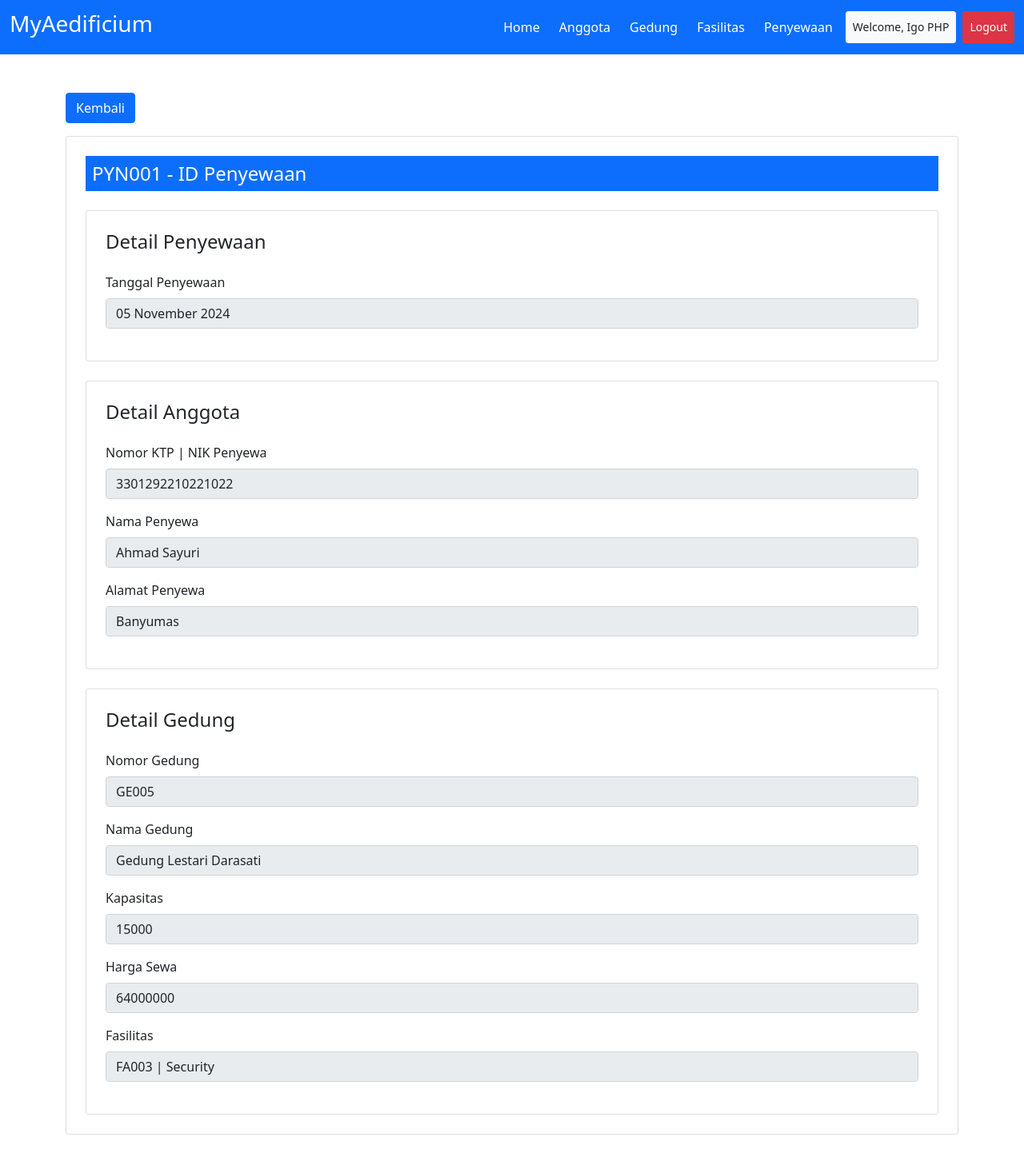
After one commit to hiIgooTgar/sistem_basis_data_pratikum, a PHP site: page /src/detail_penyewaan.php?id_penyewaan=PYN001 in a window 1280 px wide. The commit adds this page. Shown: the whole page at 80% size. Run offline with PHP 8.4, Linux system fonts and the light colour scheme; a user stored in the database is signed in; data comes from the database, SQL or seed files in the repository.

Commit message:
SBD | Praktikum - UTS Code - Update Code

```diff
--- a/uts/assets/css/style.css
+++ b/uts/assets/css/style.css
@@ -31,6 +31,6 @@
 
 .content-card-sign .home-icon {
   position: absolute;
-  bottom: 3%;
-  right: -5%;
+  bottom: -8%;
+  right: 0;
 }
--- a/uts/index.php
+++ b/uts/index.php
@@ -65,13 +65,13 @@
             <h3>Selamat Datang di Webiste</h3>
             <h2><b>Penyewaan Gedung | <span class="text-primary">MyAedificium</span></b></h2>
             <p class="wid">Lorem ipsum dolor sit amet consectetur, adipisicing elit. Aut quibusdam nulla impedit officia fuga. Reprehenderit aut dignissimos quisquam adipisci aliquam pariatur ad recusandae facere harum? Omnis explicabo vero voluptates adipisci?</p>
-            <a href="" class="btn btn-primary mt-2">Selengkapnya...</a>
+            <a href="#about" class="btn btn-primary mt-2">Selengkapnya...</a>
         </div>
     </main>
     </div>
     <div class="bg-white text-dark pt-3">
         <div class="container">
-            <section class="about-section my-5">
+            <section class="about-section py-5" id="about">
                 <h2>Tentang <span class="text-primary">MyAedificium</span></h2>
                 <div class="row">
                     <div class="col-md-6">
@@ -132,7 +132,7 @@
 
         </div>
         <footer class="bg-light py-3">
-            <p class="text-center">MyAedificium | <span id="date_copy"></span></p>
+            <p class="text-center mb-0">MyAedificium | &copy; <span id="date_copy"></span></p>
         </footer>
 
     </div>
--- a/uts/src/anggota.php
+++ b/uts/src/anggota.php
@@ -11,7 +11,8 @@ include '../components/header.php'
       Tambah data anggota
     </button>
 
-    <table class="table table-hover table-responsive">
+    <div class="table-responsive">
+      <table class="table table-hover">
         <thead>
           <tr>
             <th scope="col">No</th>
@@ -36,7 +37,7 @@ include '../components/header.php'
               <td><?= $data['nama'] ?></td>
               <td><?= $data['alamat'] ?></td>
               <td>
-              <a href="" class="badge bg-warning text-dark">Ubah</a>
+                <a href="./ubah_anggota.php?no_ktp=<?= $data['no_ktp'] ?>" class="badge bg-warning text-dark">Ubah</a>
                 <a href="./delete_anggota.php?no_ktp=<?= $data['no_ktp'] ?>" onclick="return confirm('Apakah anda ingin dihapus?')" class="badge bg-danger">Hapus</a>
               </td>
             </tr>
@@ -46,6 +47,7 @@ include '../components/header.php'
 
         </tbody>
       </table>
+    </div>
 
     <div class="modal fade" id="staticBackdrop" data-bs-backdrop="static" data-bs-keyboard="false" tabindex="-1" aria-labelledby="staticBackdropLabel" aria-hidden="true">
       <div class="modal-dialog">
--- /dev/null
+++ b/uts/src/detail_penyewaan.php
@@ -0,0 +1,82 @@
+<?php
+
+include '../connection/config.php';
+include '../components/header.php';
+
+if (!isset($_GET['id_penyewaan'])) {
+    header("Location: ../");
+}
+
+$id_penyewaan = $_GET['id_penyewaan'];
+
+$query = "SELECT penyewaan.*, anggota.*, gedung.*, fasilitas.* FROM penyewaan
+INNER JOIN anggota ON penyewaan.no_ktp = anggota.no_ktp
+INNER JOIN gedung ON penyewaan.no_gedung = gedung.no_gedung
+INNER JOIN fasilitas ON gedung.id_fasilitas = fasilitas.id_fasilitas
+WHERE id_penyewaan = '$id_penyewaan'";
+$sql = mysqli_query($connect, $query);
+$dataPenyewaan = mysqli_fetch_array($sql);
+
+
+?>
+
+<div class="row">
+    <div class="col-md-12">
+        <a href="./penyewaan.php" class="btn btn-primary mb-3">Kembali</a>
+        <div class="card p-4">
+            <h4 class="bg-primary p-2 text-white mb-4"><?= $dataPenyewaan['id_penyewaan'] ?> - ID Penyewaan</h3>
+                <div class="card p-4 mb-4">
+                    <h4 class="mb-4">Detail Penyewaan</h3>
+                        <div class="mb-3">
+                            <label for="tanggal_penyewaan" class="form-label">Tanggal Penyewaan</label>
+                            <input disabled type="text" value="<?php $date = $dataPenyewaan['tanggal_penyewaan'];
+                                                                echo date("d F Y", strtotime($date)) ?>" autocomplete="off" class="form-control" id="tanggal_penyewaan" name="tanggal_penyewaan">
+                        </div>
+                </div>
+                <div class="card p-4 mb-4">
+                    <h4 class="mb-4">Detail Anggota</h3>
+                        <div class="mb-3">
+                            <label for="no_ktp" class="form-label">Nomor KTP | NIK Penyewa</label>
+                            <input disabled type="text" value="<?= $dataPenyewaan['no_ktp'] ?>" autocomplete="off" class="form-control" id="no_ktp" name="no_ktp">
+                        </div>
+                        <div class="mb-3">
+                            <label for="nama" class="form-label">Nama Penyewa</label>
+                            <input disabled type="text" value="<?= $dataPenyewaan['nama'] ?>" autocomplete="off" class="form-control" id="nama" name="nama">
+                        </div>
+                        <div class="mb-3">
+                            <label for="alamat" class="form-label">Alamat Penyewa</label>
+                            <input disabled type="text" value="<?= $dataPenyewaan['alamat'] ?>" autocomplete="off" class="form-control" id="alamat" name="alamat">
+                        </div>
+                </div>
+                <div class="card p-4">
+                    <h4 class="mb-4">Detail Gedung</h3>
+                        <div class="mb-3">
+                            <label for="no_gedung" class="form-label">Nomor Gedung</label>
+                            <input disabled type="text" value="<?= $dataPenyewaan['no_gedung'] ?>" autocomplete="off" class="form-control" id="no_gedung" name="no_gedung">
+                        </div>
+                        <div class="mb-3">
+                            <label for="nama_gedung" class="form-label">Nama Gedung</label>
+                            <input disabled type="text" value="<?= $dataPenyewaan['nama_gedung'] ?>" autocomplete="off" class="form-control" id="nama_gedung" name="nama_gedung">
+                        </div>
+                        <div class="mb-3">
+                            <label for="kapasitas" class="form-label">Kapasitas</label>
+                            <input disabled type="number" value="<?= $dataPenyewaan['kapasitas'] ?>" autocomplete="off" class="form-control" id="kapasitas" name="kapasitas">
+                        </div>
+                        <div class="mb-3">
+                            <label for="harga_sewa" class="form-label">Harga Sewa</label>
+                            <input disabled type="number" value="<?= $dataPenyewaan['harga_sewa'] ?>" autocomplete="off" class="form-control" id="harga_sewa" name="harga_sewa">
+                        </div>
+                        <div class="mb-3">
+                            <label for="id_fasilitas" class="form-label">Fasilitas</label>
+                            <input disabled type="text" value="<?= $dataPenyewaan['id_fasilitas'] ?> | <?= $dataPenyewaan['nama_fasilitas'] ?>" autocomplete="off" class="form-control" id="id_fasilitas" name="nama_fasilitas">
+                        </div>
+                </div>
+        </div>
+    </div>
+</div>
+
+<?php
+
+include '../components/footer.php';
+
+?>
```
Also changed, not shown: uts/src/fasilitas.php (+5 -2 lines), uts/src/gedung.php (+5 -2 lines), uts/src/penyewaan.php (+7 -9 lines), uts/src/ubah_anggota.php (added, +49 -0 lines), uts/src/ubah_fasilitas.php (added, +45 -0 lines), uts/src/ubah_gedung.php (added, +65 -0 lines), uts/src/ubah_penyewaan.php (added, +72 -0 lines). Lines whose indentation alone changed are shown as unchanged.
